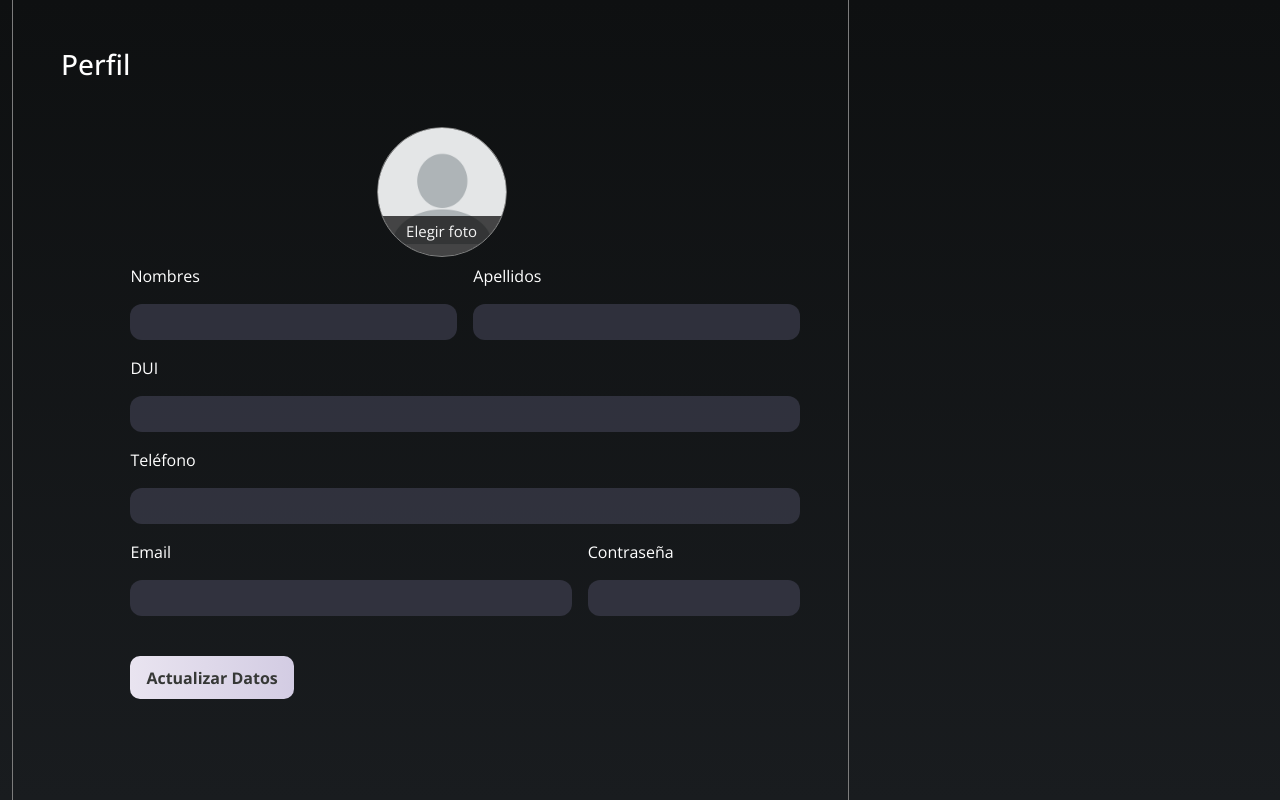
After one commit to bullshitprojects/A1-Finance, a PHP site: page /view/profile.php in a window 1280 px wide. The commit adds this page. Run offline with PHP 8.4, Linux system fonts and the light colour scheme; some libraries are stand-ins or nearby versions.

Commit message:
profile css

```diff
--- /dev/null
+++ b/view/profile.php
@@ -0,0 +1,62 @@
+<!DOCTYPE html>
+<html lang="en">
+
+<head>
+    <meta charset="UTF-8">
+    <meta http-equiv="X-UA-Compatible" content="IE=edge">
+    <meta name="viewport" content="width=device-width, initial-scale=1.0">
+    <?php
+    include 'imports.php';
+    ?>
+    <title>Perfil</title>
+</head>
+
+<body>
+    <div class="container-fluid main">
+        <div class="col-8 border-both main-content px-5 py-5 d-flex justify-content-center">
+            <h3 style="color:white">Perfil</h3>
+            <div class="mt-5" style="width: 700px;">
+                <form class="row g-3">
+                    <div class="col-12">
+                        <div class="profile-pic-div">
+                            <img src="../web/images/perfil.png" id="photo">
+                            <input type="file" id="file">X
+                            <label for="file" id="uploadBtn">Elegir foto</label>
+                        </div>
+                    </div>
+                    <br><br><br><br><br><br><br>
+                    <div class="col-md-6">
+                        <label class="form-label">Nombres</label>
+                        <input type="text" class="form-control" id="inputName">
+                    </div>
+                    <div class="col-md-6">
+                        <label class="form-label">Apellidos</label>
+                        <input type="text" class="form-control" id="inputLastName">
+                    </div>
+                    <div class="col-12">
+                        <label class="form-label">DUI</label>
+                        <input type="text" class="form-control" id="inputDUI">
+                    </div>
+                    <div class="col-12">
+                        <label class="form-label">Teléfono</label>
+                        <input type="text" class="form-control" id="inputPhoneNumber">
+                    </div>
+                    <div class="col-8">
+                        <label class="form-label">Email</label>
+                        <input type="email" class="form-control" id="inputEmail">
+                    </div>
+                    <div class="col-4">
+                        <label class="form-label">Contraseña</label>
+                        <input type="password" class="form-control" id="inputEmail">
+                    </div>
+                    <div class="col-12">
+                        <br>
+                        <button type="submit" class="submit">Actualizar Datos</button>
+                    </div>
+                </form>
+            </div>
+        </div>
+    </div>
+</body>
+
+</html>
--- a/web/css/styles.css
+++ b/web/css/styles.css
@@ -125,3 +125,55 @@ body {
     height: 1px;
     background: linear-gradient(to left, var(--color-border), #7c7c7c73);
 }
+
+.form-label{
+    color: white !important;
+}
+
+.form-control{
+    background: rgba(71, 71, 89, 0.56) !important;
+    border: none;
+    border-radius: 0.75rem !important;
+    color: #fafafa !important;
+    transition: 0.7s all;
+    margin-top: 0.5rem !important;
+}
+.form-control:focus {
+    background: rgba(71, 71, 89, 0.95) !important;
+}
+
+textarea:focus,
+input[type="text"]:focus,
+input[type="password"]:focus,
+input[type="datetime"]:focus,
+input[type="datetime-local"]:focus,
+input[type="date"]:focus,
+input[type="month"]:focus,
+input[type="time"]:focus,
+input[type="week"]:focus,
+input[type="number"]:focus,
+input[type="email"]:focus,
+input[type="url"]:focus,
+input[type="search"]:focus,
+input[type="tel"]:focus,
+input[type="color"]:focus,
+.uneditable-input:focus {
+    box-shadow: none !important;
+    outline: 0 none !important;
+}
+
+.submit,
+.clean {
+    padding: 0.6em 1em;
+    border: none;
+    outline: none;
+    background: #D3CCE3; /* fallback for old browsers */
+    background: -webkit-linear-gradient(to right, #E9E4F0, #D3CCE3); /* Chrome 10-25, Safari 5.1-6 */
+    background: linear-gradient(to right, #E9E4F0, #D3CCE3); /* W3C, IE 10+/ Edge, Firefox 16+, Chrome 26+, Opera 12+, Safari 7+ */
+    color: #363836;
+    font-weight: 700;
+    cursor: pointer;
+    position: relative;
+    z-index: 0;
+    border-radius: 10px;
+}
```
Also changed, not shown: view/profile.html (deleted, +0 -53 lines).
